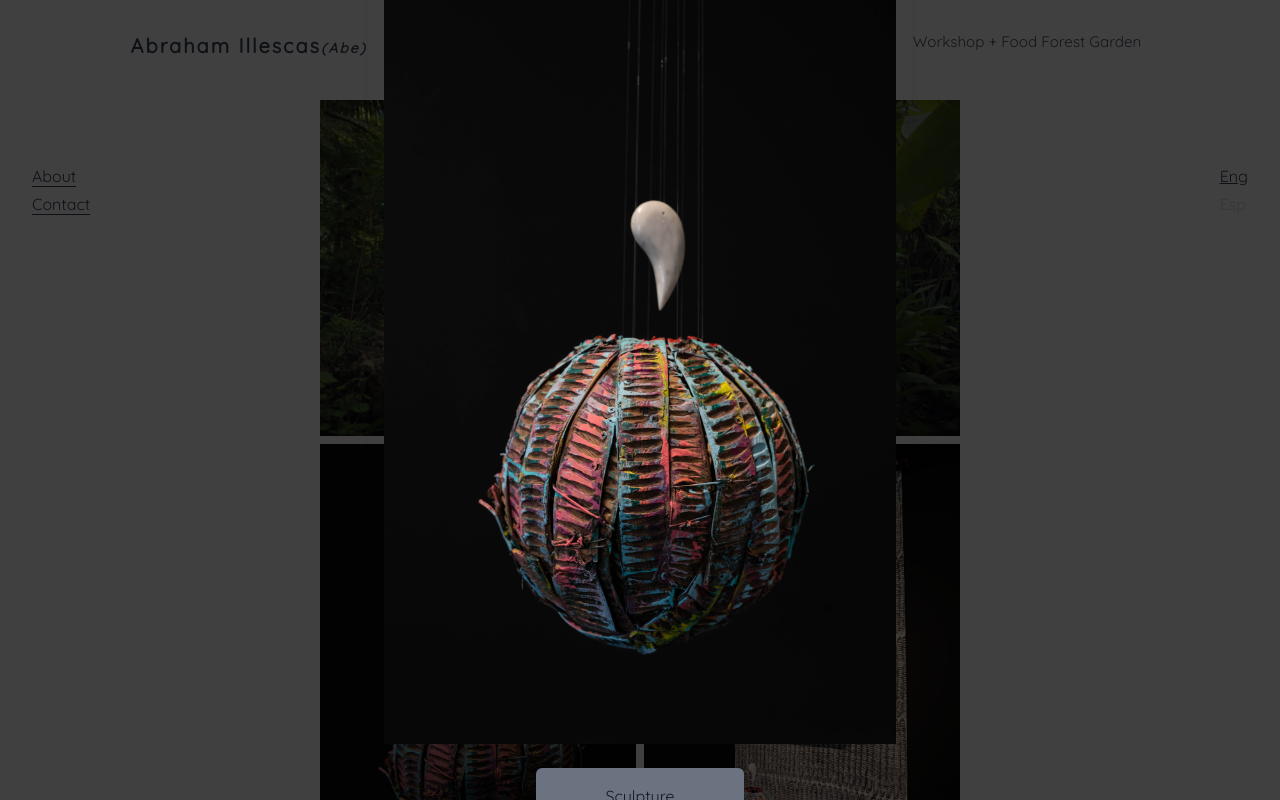
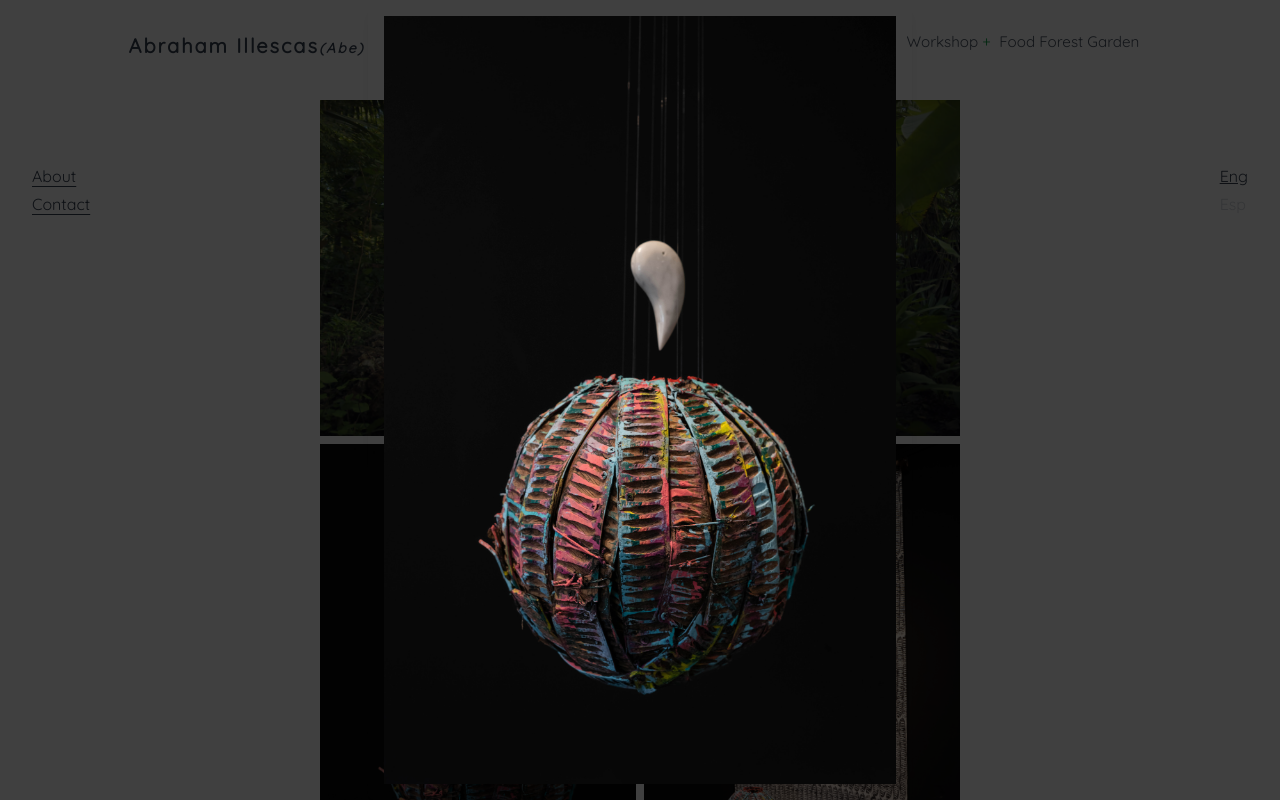
Before and after one commit to r-n-wata/abeSite, a React (Create React App) app: page /home in a window 1280 px wide. Both pictures are taken after a click on the element 478 px from the left and 681 px from the top of the page. Built offline with nearby package versions, Linux system fonts and the light colour scheme.

Commit message:
datasheet update

```diff
--- a/src/components/molecules/Gallery.tsx
+++ b/src/components/molecules/Gallery.tsx
@@ -9,6 +9,8 @@ type Images = {
     class?: string;
     dataSheet?: {
       title: string;
+      description?: string;
+      size?: string;
     };
   }[];
 };
@@ -19,17 +21,22 @@ function Gallery({ images }: Images) {
     image: '',
     dataSheet: {
       title: '',
+      description: '',
+      size: '',
     },
   });
 
   const toggleModal = (
     image: string,
-
-    info: { title: string } = { title: '' }
+    info: { title: string; description?: string; size?: string } = { title: '' }
   ) => {
-    setSelectedInfo((_prevState) => ({
+    setSelectedInfo((prevState) => ({
       image: image,
-      dataSheet: info || ({} as { title: string }),
+      dataSheet: {
+        title: info.title,
+        description: info.description || '',
+        size: info.size || '',
+      },
     }));
     setShowModal(!showModal);
   };
--- a/src/components/molecules/Header/Header.tsx
+++ b/src/components/molecules/Header/Header.tsx
@@ -11,10 +11,6 @@ import SideNav from '../SideNav';
 import SideNavLinks from '../../atoms/SideNavLinks';
 
 function Header() {
-  // const [isOpenSubMenu, setIsOpenSubMenu] = useState({
-  //   isOpenSubMenu: false,
-  //   id: NaN,
-  // });
   const { navs } = NavLinks();
 
   const [showMenu, setShowMenu] = useState<boolean>(false);
@@ -45,58 +41,34 @@ function Header() {
           className={`flex list-none justify-end items-start flex-1 mobile:fixed  mobile:flex-col  mobile:-top-2 mobile:-right-0 mobile:bg-gray-50 mobile:h-screen mobile:justify-start mobile:items-start  mobile:pt-10  transition-right duration-500 ease-out  z-10  whitespace-pre-wrap  mobile:max-w-[160px] ${
             !showMenu && ' mobile:right-[-14rem] '
           }`}
-          // Adjust the max width to your desired value
         >
           {' '}
-          {navs.map((navLink) => (
+          {navs.map((navLink) => {
+            const navLinksArray =
+              navLink.name.replace(' ', '').split('+') || [];
+            console.log(navLinksArray);
+            return (
               <li
                 className="text-[0.95rem] ml-12 relative flex justify-center items-center mobile:text-[0.7rem] mobile:mt-4 mobile:ml-0 mobile:py-2 mobile:hover:bg-gray-100 mobile:w-full mobile:justify-start mobile:px-4 mobile:overflow-hidden mobile:transition-all mobile:duration-300 mobile:ease-in-out whitespace-pre-wrap px-2"
                 key={navLink.id}
               >
-              <div
-                className="cursor-pointer group text-gray-600 transition duration-300"
-                // onMouseEnter={() =>
-                //   setIsOpenSubMenu({
-                //     isOpenSubMenu: true,
-                //     id: navLink.id,
-                //   })
-                // }
-                // onMouseLeave={() =>
-                //   setIsOpenSubMenu({
-                //     isOpenSubMenu: false,
-                //     id: navLink.id,
-                //   })
-                // }
-              >
-                {navLink.name}
+                <div className="cursor-pointer group text-gray-600 transition duration-300">
+                  {navLink.name.includes('+') ? (
+                    <>
+                      {navLinksArray[0]}{' '}
+                      <span className="text-green-600">+</span>{' '}
+                      {navLinksArray.slice(1)}{' '}
+                    </>
+                  ) : (
+                    navLink.name
+                  )}
 
                   <span className="block max-w-0 group-hover:max-w-full transition-all duration-500 h-0.5 bg-gray-600"></span>
-
-                {/* {isOpenSubMenu.isOpenSubMenu &&
-                  isOpenSubMenu.id === navLink.id && (
-                    <ul
-                      className={`subNav bg-gray-50 w-full flex flex-col items-center mobile:items-start absolute mobile:relative mobile:h-full mobile:bg-gray-100 mobile:hover:bg-gray-150 ${
-                        isOpenSubMenu.isOpenSubMenu &&
-                        isOpenSubMenu.id === navLink.id
-                          ? 'open'
-                          : ''
-                      }`}
-                    >
-                      {navLink.subNav?.map((subLink, i) => (
-                        <li
-                          key={i}
-                          className="w-full text-center py-2 text-[0.7rem] text-gray-500 hover:bg-gray-100 mobile:text-left mobile:py-1 mobile:px-4 mobile:hover:bg-gray-150 mobile:text-[0.6rem]"
-                        >
-                          <span className="hidden mobile:block">- </span>
-                          <Link to={subLink.href}>{subLink.name}</Link>
-                        </li>
-                      ))}
-                    </ul>
-                  )} */}
                 </div>
               </li>
-          ))}{' '}
-          <div className="mt-10 border-t-4 w-full hidden mobile:block mobile:text-[0.7rem] relative">
+            );
+          })}{' '}
+          <div className="mt-10 border-t-2 border-gray-400 w-full hidden mobile:block mobile:text-[0.7rem] relative">
             <SideNav
               navs={leftNavs}
               styles="mobile:flex  "
--- a/src/components/molecules/modals/ImageModal.tsx
+++ b/src/components/molecules/modals/ImageModal.tsx
@@ -4,7 +4,7 @@ function ImageModal({
 }: {
   image: {
     image: string;
-    dataSheet: { title: string };
+    dataSheet: { title: string; description: string; size: string };
   };
   closeModal: () => void;
 }) {
@@ -22,9 +22,18 @@ function ImageModal({
               alt="gallery"
               className="max-w-[80rem]  max-h-[48rem] object-contain mobile:max-w-[23rem] mobile:max-h-[25rem]"
             />
-            <div className="rounded-md mt-6 w-52 text-gray-900 text-center bg-gray-500 py-4 mobile:text-sm mobile:mt-4 mobile:w-36 mobile:py-2">
-              <h4>{image.dataSheet.title}</h4>
-            </div>
+
+            {image.dataSheet.description && (
+              <div className="rounded-md mt-6 w-52 text-gray-800 text-center bg-gray-300 py-4 px-2 mobile:text-sm mobile:mt-4 mobile:py-2 mobile:text-[0.5rem] mobile:px-4 mobile:w-60">
+                <h4 className="font-extrabold mobile:font-black ">
+                  {image.dataSheet.title}
+                </h4>
+                <span className="text-[0.9rem] mobile:text-[0.6rem]">
+                  {image.dataSheet.description}
+                </span>
+                <p className="mobile:text-[0.6rem]">{image.dataSheet.size}</p>
+              </div>
+            )}
           </div>
         </div>
       </div>
--- a/src/utils/homeGallery.tsx
+++ b/src/utils/homeGallery.tsx
@@ -3,6 +3,8 @@ interface IHomeGallery {
   class?: string;
   dataSheet?: {
     title: string;
+    description?: string;
+    size?: string;
   };
 }
 
@@ -11,129 +13,107 @@ export const homeGalleryCol: IHomeGallery[] = [
     name: '/assets/homepage/57.jpg',
     class: 'col-span-2 row-span-2',
     dataSheet: {
-      title: 'Sculpture',
+      title: 'Madre, 2018.',
+      description:
+        'Talla directa en piedra caliza, granito rojo, plantas comestibles y medicinales.',
+      size: '257cm x 150cm x 46cm',
     },
   },
   {
     name: '/assets/homepage/05.jpg',
     class: '',
-    dataSheet: {
-      title: 'Sculpture',
-    },
   },
   {
     name: '/assets/homepage/11.jpg',
     class: '',
     dataSheet: {
-      title: 'Sculpture',
+      title: 'Reforestar, 2023.',
+      description:
+        'Impresión de vainas sobre tela / Mármol, madera de zapote, vainas, bejuco e hilo.',
+      size: '290cm x 170cm 210cm x 34cm x 34cm ',
     },
   },
   {
     name: '/assets/homepage/71.jpg',
     class: 'col-span-2 row-span-2',
-    dataSheet: {
-      title: 'Sculpture',
-    },
   },
 
   {
     name: '/assets/homepage/12.jpg',
     class: '',
-    dataSheet: {
-      title: 'Sculpture',
-    },
   },
   {
     name: '/assets/homepage/38.jpg',
     class: '',
     dataSheet: {
-      title: 'Sculpture',
+      title: 'Estromatolito “O2”, 2023.',
+      description: 'Talla directa en mármol negro, piedra caliza.',
+      size: '213cm x 122cm x 87cm',
     },
   },
   {
     name: '/assets/homepage/2-4.jpg',
     class: 'col-span-2 row-span-2',
-    dataSheet: {
-      title: 'Sculpture',
-    },
   },
 
   {
     name: '/assets/homepage/44.jpg',
     class: '',
-    dataSheet: {
-      title: 'Sculpture',
-    },
   },
   {
     name: '/assets/homepage/32.jpg',
     class: '',
     dataSheet: {
-      title: 'Sculpture',
+      title: 'Iceberg, 2023.',
+      description: 'Talla directa en piedra caliza, mármol negro mty.',
+      size: '259cm x 131cm x 49cm',
     },
   },
   {
     name: '/assets/homepage/2-5.jpg',
     class: 'col-span-2 row-span-2',
-    dataSheet: {
-      title: 'Sculpture',
-    },
   },
   {
     name: '/assets/homepage/02.jpg',
     class: '',
     dataSheet: {
-      title: 'Sculpture',
+      title: 'Labios. 2022',
+      description: 'Impresión de vainas sobre papel hecho a mano.',
+      size: '80cm x 70cm',
     },
   },
   {
     name: '/assets/homepage/28.jpg',
     class: '',
     dataSheet: {
-      title: 'Sculpture',
+      title: 'Fecundidad, 2016.',
+      description: 'Talla directa en piedra cochuela, granito rojo.',
+      size: '111cm x 29cm x 26cm',
     },
   },
   {
     name: '/assets/homepage/72.jpg',
     class: 'col-span-2 row-span-2',
-    dataSheet: {
-      title: 'Sculpture',
-    },
   },
   {
     name: '/assets/homepage/43.jpg',
     class: '',
-    dataSheet: {
-      title: 'Sculpture',
-    },
   },
   {
     name: '/assets/homepage/50.jpg',
     class: '',
-    dataSheet: {
-      title: 'Sculpture',
-    },
   },
   {
     name: '/assets/homepage/2-3.jpg',
     class: 'col-span-2 row-span-2',
-    dataSheet: {
-      title: 'Sculpture',
-    },
   },
   {
     name: '/assets/homepage/09.jpg',
     class: '',
-    dataSheet: {
-      title: 'Sculpture',
-    },
   },
   {
     name: '/assets/homepage/20.jpg',
     class: '',
-    dataSheet: {
-      title: 'Sculpture',
-    },
   },
   {
     name: '/assets/homepage/06.jpg',
@@ -142,81 +122,48 @@ export const homeGalleryCol: IHomeGallery[] = [
   {
     name: '/assets/homepage/19.jpg',
     class: '',
-    dataSheet: {
-      title: 'Sculpture',
-    },
   },
   {
     name: '/assets/homepage/31.jpg',
     class: '',
-    dataSheet: {
-      title: 'Sculpture',
-    },
   },
   {
     name: '/assets/homepage/07.jpg',
     class: 'col-span-2 row-span-2',
-    dataSheet: {
-      title: 'Sculpture',
-    },
   },
   {
     name: '/assets/homepage/16.jpg',
     class: '',
-    dataSheet: {
-      title: 'Sculpture',
-    },
   },
 
   {
     name: '/assets/homepage/80.jpeg',
     class: '',
-    dataSheet: {
-      title: 'Sculpture',
-    },
   },
 
   {
     name: '/assets/homepage/24.jpeg',
     class: 'col-span-2 row-span-2',
-    dataSheet: {
-      title: 'Sculpture',
-    },
   },
   {
     name: '/assets/homepage/17.jpeg',
     class: '',
-    dataSheet: {
-      title: 'Sculpture',
-    },
   },
 
   {
     name: '/assets/homepage/21.jpeg',
     class: '',
-    dataSheet: {
-      title: 'Sculpture',
-    },
   },
   {
     name: '/assets/homepage/19.jpeg',
     class: 'desktop:hidden',
-    dataSheet: {
-      title: 'Sculpture',
-    },
   },
   {
     name: '/assets/homepage/02.jpeg',
     class: '',
-    dataSheet: {
-      title: 'Sculpture',
-    },
   },
   {
     name: '/assets/homepage/37.jpg',
     class: '',
-    dataSheet: {
-      title: 'Sculpture',
-    },
   },
 ];
```
Lines whose indentation alone changed are shown as unchanged.
